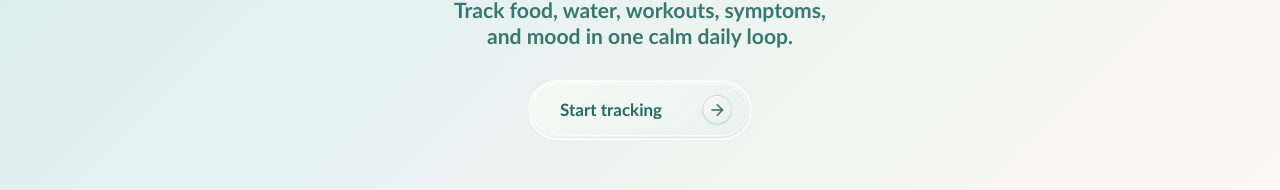
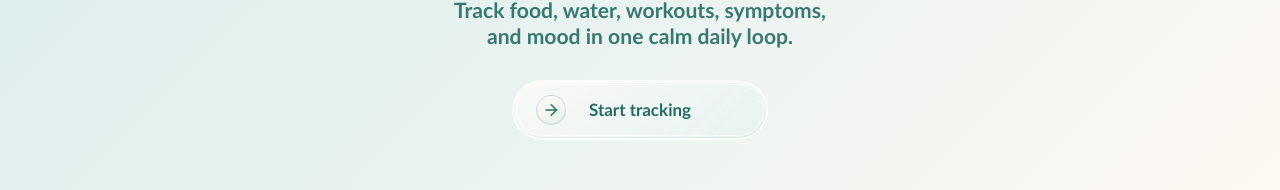
Before and after one commit to its-serah/Twinge, a React (Vite) app: page / in a window 1280 px wide. Shown: the part 531-721 px from the top of the page. Built offline with nearby package versions, Linux system fonts and the light colour scheme.

Commit message:
Fix landing CTA swipe animation

```diff
--- a/src/main.tsx
+++ b/src/main.tsx
@@ -282,8 +282,8 @@ function LandingPage({ onEnter }: { onEnter: () => void }) {
         <p className="landing-copy">Track food, water, workouts, symptoms, and mood in one calm daily loop.</p>
         <div className="landing-actions">
           <button className={launching ? "button landing-button launching" : "button landing-button"} onClick={startTracking} disabled={launching}>
+            <span className="landing-arrow-chip"><ArrowRight size={18} /></span>
             <span className="landing-button-label">Start tracking</span>
-            <span className="landing-arrow-chip"><ArrowRight size={18} /></span>
           </button>
         </div>
       </section>
--- a/src/styles/app.css
+++ b/src/styles/app.css
@@ -2105,14 +2105,15 @@ h3,
   position: relative;
   isolation: isolate;
   overflow: hidden;
-  min-width: 224px;
+  width: 256px;
+  min-width: 256px;
   min-height: 60px;
-  padding: 0 18px 0 30px;
+  padding: 0 58px;
   border-radius: 999px;
   font-size: 17px;
   font-weight: 900;
   letter-spacing: 0;
-  justify-content: space-between;
+  justify-content: center;
   transition: transform 180ms ease, background 180ms ease;
 }
 
@@ -2164,10 +2165,12 @@ h3,
   position: relative;
   z-index: 1;
   display: inline-block;
+  text-align: center;
 }
 
 .landing-arrow-chip {
-  position: relative;
+  position: absolute;
+  left: 14px;
   z-index: 1;
   display: grid;
   place-items: center;
@@ -2225,11 +2228,12 @@ h3,
 }
 
 .landing-button:hover .landing-arrow-chip {
-  transform: translateX(2px);
+  transform: translateX(3px);
 }
 
 .landing-button:disabled {
   cursor: default;
+  opacity: 1;
 }
 
 .landing-button.launching {
@@ -2238,11 +2242,11 @@ h3,
 }
 
 .landing-button.launching .landing-button-label {
-  animation: labelPop 640ms cubic-bezier(0.19, 1, 0.22, 1) both;
+  animation: labelPop 680ms cubic-bezier(0.19, 1, 0.22, 1) 160ms both;
 }
 
 .landing-button.launching .landing-arrow-chip {
-  animation: swipeArrow 680ms cubic-bezier(0.19, 1, 0.22, 1) forwards;
+  animation: swipeArrow 700ms cubic-bezier(0.19, 1, 0.22, 1) forwards;
 }
 
 @keyframes glassSweep {
@@ -2270,18 +2274,21 @@ h3,
 
 @keyframes swipeArrow {
   0% {
+    left: 14px;
     opacity: 1;
     transform: translateX(0) scale(1);
   }
 
-  62% {
+  72% {
+    left: calc(100% - 44px);
     opacity: 1;
-    transform: translateX(58px) scale(1.04);
+    transform: translateX(0) scale(1.04);
   }
 
   100% {
-    opacity: 0;
-    transform: translateX(78px) scale(0.72);
+    left: calc(100% - 44px);
+    opacity: 1;
+    transform: translateX(0) scale(1);
   }
 }
 
@@ -2315,6 +2322,7 @@ h3,
 
   .landing-button {
     width: 100%;
+    min-width: 0;
   }
 }
 
```
